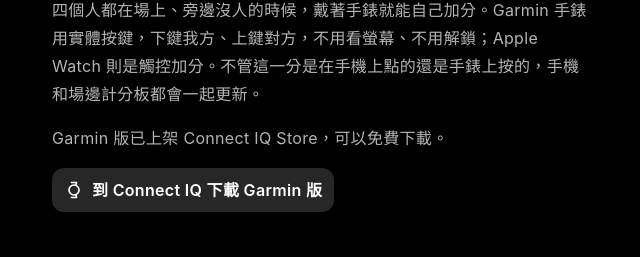
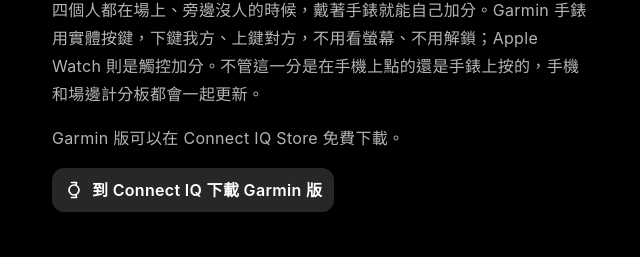
Before and after one commit to kennyshen727/dotbadminton-site, a plain HTML site: page index.html in a window 1280 px wide. Shown: the part 3500-3757 px from the top of the page, 20-660 px from the left. Drawn offline with Linux system fonts and the light colour scheme.

Commit message:
手錶計分段落文案改為「Garmin 版可以在 Connect IQ Store 免費下載」

```diff
--- a/index.html
+++ b/index.html
@@ -194,7 +194,7 @@
           <div class="benefit-copy">
             <h3 class="benefit-title">沒人幫忙計分，場上自己按</h3>
             <p>四個人都在場上、旁邊沒人的時候，戴著手錶就能自己加分。Garmin 手錶用實體按鍵，下鍵我方、上鍵對方，不用看螢幕、不用解鎖；Apple Watch 則是觸控加分。不管這一分是在手機上點的還是手錶上按的，手機和場邊計分板都會一起更新。</p>
-            <p>Garmin 版已上架 Connect IQ Store，可以免費下載。</p>
+            <p>Garmin 版可以在 Connect IQ Store 免費下載。</p>
             <div class="dl-option">
               <a class="btn btn-secondary" href="https://apps.garmin.com/en-US/apps/15e935f8-0713-4999-ad07-809568c2617f" target="_blank" rel="noopener">
                 <svg class="icon" aria-hidden="true"><use href="#i-watch"/></svg>
```
